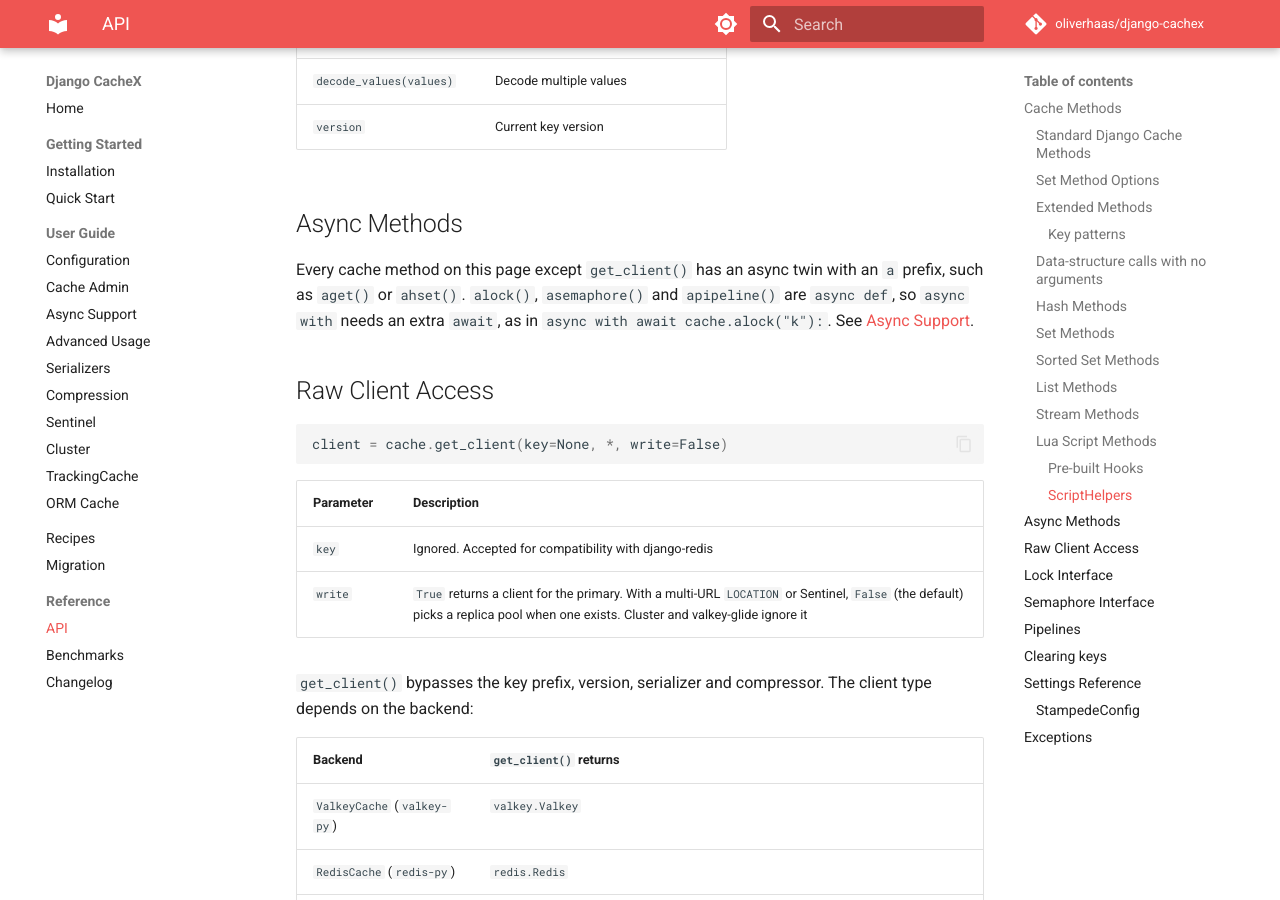
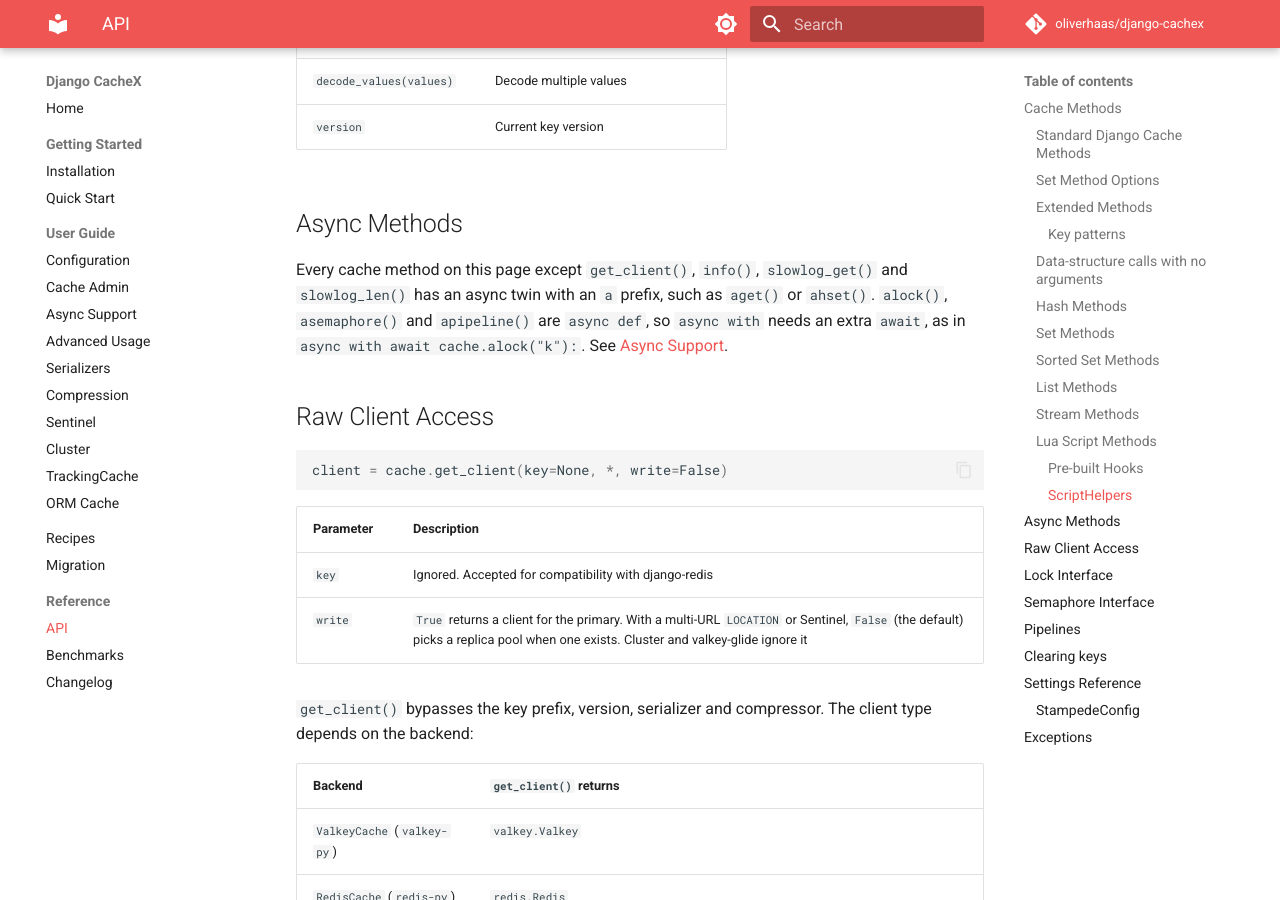
Before and after one commit to oliverhaas/django-cachex, an MkDocs documentation site: the page built from docs/reference/api.md, in a window 1280 px wide and 900 px high, scrolled down 9909 px. Built offline with MkDocs 1.6.1 and Material for MkDocs 9.7.7, drawn with Linux system fonts in a browser that asks for light colours; comment, search, counter and statistics services are not loaded; the version menu is left out.

Commit message:
docs: name the cache methods that have no async twin
info(), slowlog_get() and slowlog_len() are sync only, but the API
reference and the TrackingCache page said every method has an async
twin.

```diff
--- a/docs/reference/api.md
+++ b/docs/reference/api.md
@@ -239,7 +239,7 @@
 
 ## Async Methods
 
-Every cache method on this page except `get_client()` has an async twin with an `a` prefix, such as `aget()` or `ahset()`. `alock()`, `asemaphore()` and `apipeline()` are `async def`, so `async with` needs an extra `await`, as in `async with await cache.alock("k"):`. See [Async Support](../user-guide/async.md).
+Every cache method on this page except `get_client()`, `info()`, `slowlog_get()` and `slowlog_len()` has an async twin with an `a` prefix, such as `aget()` or `ahset()`. `alock()`, `asemaphore()` and `apipeline()` are `async def`, so `async with` needs an extra `await`, as in `async with await cache.alock("k"):`. See [Async Support](../user-guide/async.md).
 
 ## Raw Client Access
 
```
Also changed, not shown: docs/reference/changelog.md (+1 -0 lines), docs/user-guide/composite-backends.md (+1 -1 lines).
